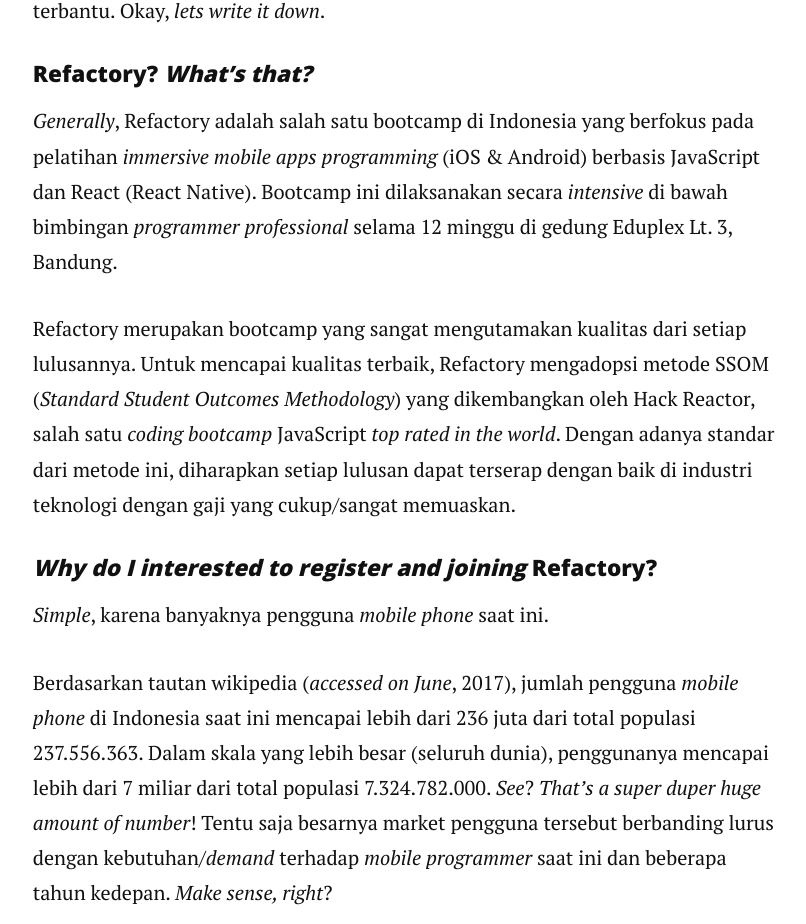
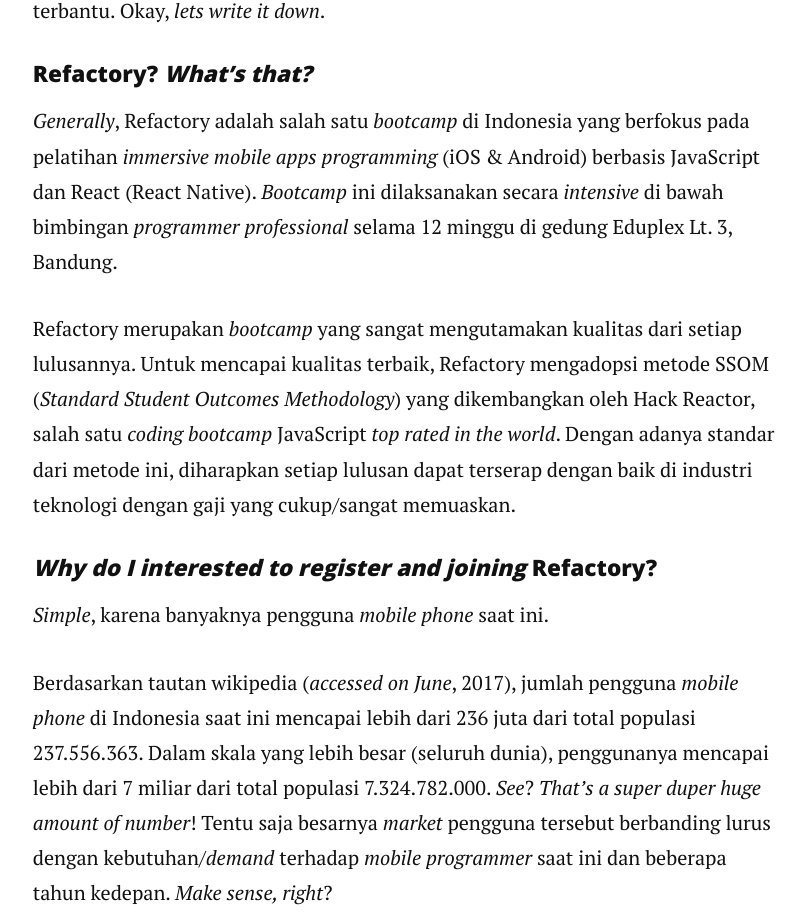
Before and after one commit to wlisrausr/wlisra.github.io, a Jekyll site: the page built from _posts/2017-06-16-register-experience-at-refactory-coding-bootcamp.markdown, in a window 1280 px wide and 1400 px high, scrolled down 489 px. Shown: the part 153-1077 px from the top of the window, without its empty margins (236-1042 px from the left). Built offline with Jekyll 4.4.1, drawn with Linux system fonts in a browser that asks for light colours; nearby versions of some CDN libraries; comment, search, counter and statistics services are not loaded; some of the changed text lies outside the part shown.

Commit message:
Fix english format

```diff
--- a/_posts/2017-06-16-register-experience-at-refactory-coding-bootcamp.markdown
+++ b/_posts/2017-06-16-register-experience-at-refactory-coding-bootcamp.markdown
@@ -9,15 +9,15 @@ Setelah *browsing* sejenak, saya tidak menemukan satu pun tulisan mengenai penga
 
 #### Refactory? *What's that?*
 
-*Generally*, Refactory adalah salah satu bootcamp di Indonesia yang berfokus pada pelatihan *immersive mobile apps programming* (iOS & Android) berbasis JavaScript dan React (React Native). Bootcamp ini dilaksanakan secara *intensive* di bawah bimbingan *programmer professional* selama 12 minggu di gedung Eduplex Lt. 3, Bandung.
+*Generally*, Refactory adalah salah satu *bootcamp* di Indonesia yang berfokus pada pelatihan *immersive mobile apps programming* (iOS & Android) berbasis JavaScript dan React (React Native). *Bootcamp* ini dilaksanakan secara *intensive* di bawah bimbingan *programmer professional* selama 12 minggu di gedung Eduplex Lt. 3, Bandung.
 
-Refactory merupakan bootcamp yang sangat mengutamakan kualitas dari setiap lulusannya. Untuk mencapai kualitas terbaik, Refactory mengadopsi metode SSOM (*Standard Student Outcomes Methodology*) yang dikembangkan oleh Hack Reactor, salah satu *coding bootcamp* JavaScript *top rated in the world*. Dengan adanya standar dari metode ini, diharapkan setiap lulusan dapat terserap dengan baik di industri teknologi dengan gaji yang cukup/sangat memuaskan.
+Refactory merupakan *bootcamp* yang sangat mengutamakan kualitas dari setiap lulusannya. Untuk mencapai kualitas terbaik, Refactory mengadopsi metode SSOM (*Standard Student Outcomes Methodology*) yang dikembangkan oleh Hack Reactor, salah satu *coding bootcamp* JavaScript *top rated in the world*. Dengan adanya standar dari metode ini, diharapkan setiap lulusan dapat terserap dengan baik di industri teknologi dengan gaji yang cukup/sangat memuaskan.
 
 #### *Why do I interested to register and joining* Refactory?
 
 *Simple*, karena banyaknya pengguna *mobile phone* saat ini.
 
-Berdasarkan tautan wikipedia (*accessed on June*, 2017), jumlah pengguna *mobile phone* di Indonesia saat ini mencapai lebih dari 236 juta dari total populasi 237.556.363. Dalam skala yang lebih besar (seluruh dunia), penggunanya mencapai lebih dari 7 miliar dari total populasi 7.324.782.000. *See*? *That’s a super duper huge amount of number*! Tentu saja besarnya market pengguna tersebut berbanding lurus dengan kebutuhan/*demand* terhadap *mobile programmer* saat ini dan beberapa tahun kedepan. *Make sense, right*?
+Berdasarkan tautan wikipedia (*accessed on June*, 2017), jumlah pengguna *mobile phone* di Indonesia saat ini mencapai lebih dari 236 juta dari total populasi 237.556.363. Dalam skala yang lebih besar (seluruh dunia), penggunanya mencapai lebih dari 7 miliar dari total populasi 7.324.782.000. *See*? *That’s a super duper huge amount of number*! Tentu saja besarnya *market* pengguna tersebut berbanding lurus dengan kebutuhan/*demand* terhadap *mobile programmer* saat ini dan beberapa tahun kedepan. *Make sense, right*?
 
 #### *What are the phases of registering to* Refactory?
 
@@ -41,9 +41,9 @@ Jika berhasil lolos, anda akan kembali mendapatkan info terkait kelulusan melalu
 
 **3. *Preparation period* => (*passed*)**
 
-Tahapan ketiga adalah tahapan terpanjang dan terberat yang harus dilalui oleh kandidat dengan estimasi waktu pengerjaan ± 4 minggu. Pada tahapan ini, kandidat diharuskan untuk menyelesaikan 3 *stages* yaitu *Installing Development Tools*, *Learning*, dan *Doing Task*.
+Tahapan ketiga adalah tahapan terpanjang dan terberat yang harus dilalui oleh kandidat dengan estimasi waktu pengerjaan ± 4 minggu. Pada tahapan ini, kandidat diharuskan untuk menyelesaikan 3 *stages* yaitu *installing development tools*, *learning*, dan *doing task*.
 
-Pada *stage Installing Development Tools*, ada 7 tugas yang harus diselesaikan dengan estimasi waktu pengerjaan selama 1 hari. Pada *stage Learning*, ada 9 tugas yang harus diselesaikan dengan estimasi waktu pengerjaan selama 4 minggu. Pada *stage Doing Task*, ada 3 tugas yang harus diselesaikan dengan estimasi waktu pengerjaan selama 1 hari. Estimasi waktu penyelesaian ± 4 minggu ini dapat tercapai jika kandidat mau meluangkan waktu 5 – 6 jam setiap harinya.
+Pada *stage installing development tools*, ada 7 tugas yang harus diselesaikan dengan estimasi waktu pengerjaan selama 1 hari. Pada *stage learning*, ada 9 tugas yang harus diselesaikan dengan estimasi waktu pengerjaan selama 4 minggu. Pada *stage doing task*, ada 3 tugas yang harus diselesaikan dengan estimasi waktu pengerjaan selama 1 hari. Estimasi waktu penyelesaian ± 4 minggu ini dapat tercapai jika kandidat mau meluangkan waktu 5 – 6 jam setiap harinya.
 
 Apa sebenarnya tujuan dari tugas-tugas yang panjang tersebut? Tentu saja untuk mendorong kandidat menjadi lebih tangguh, terlatih dan benar-benar siap untuk menghadapi *bootcamp* dengan intensitas yang tinggi nantinya.
 
@@ -51,6 +51,6 @@ Apa sebenarnya tujuan dari tugas-tugas yang panjang tersebut? Tentu saja untuk m
 
 Pada tahapan terakhir, kandidat diharuskan untuk mengikuti *tryout*. Tahapan ini lebih kurang mirip dengan tahapan pertama sebelumnya. Kandidat diharuskan untuk menyelesaikan tes coding *online* dengan *problem cases* yang lebih spesifik dan rumit dalam durasi waktu ± 4 jam.
 
-*That’s it*! Semoga bermanfaat and *I hope you enjoy the article. Feel free to drop me a message if you have any question about this register/admission process*. *Thanks*!
+*That’s it*! Semoga bermanfaat *and I hope you enjoy the article. Feel free to drop me a message if you have any question about this register/admission process*. *Thanks*!
 
 ***Note***: Keempat tahapan tersebut merupakan tahapan yang saya lalui saat *register* Refactory batch 4 (Luciano) pada bulan Mei dan Juni 2017. Tahapan dan tes di dalamnya bisa saja berubah/berbeda untuk batch berikutnya.
```
